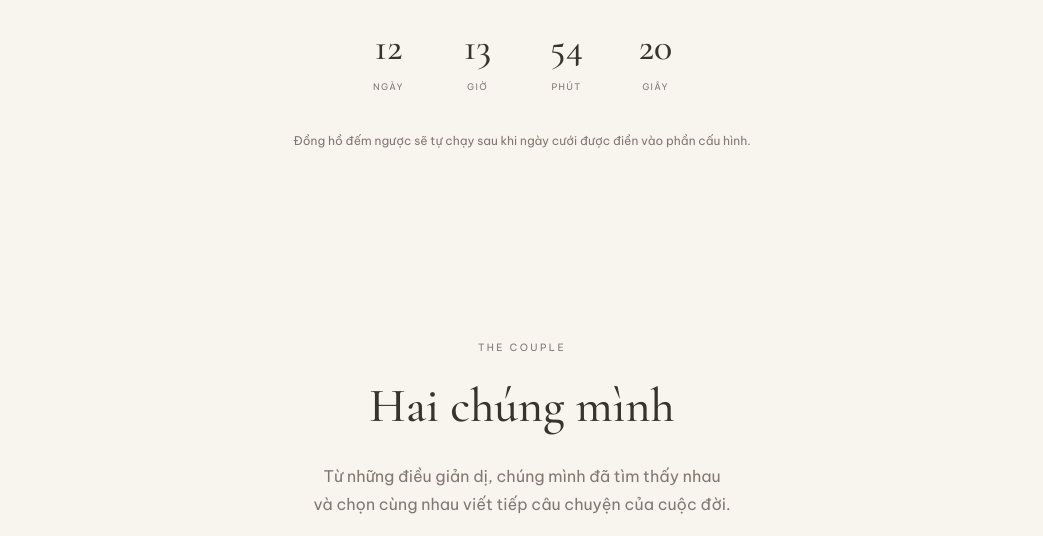
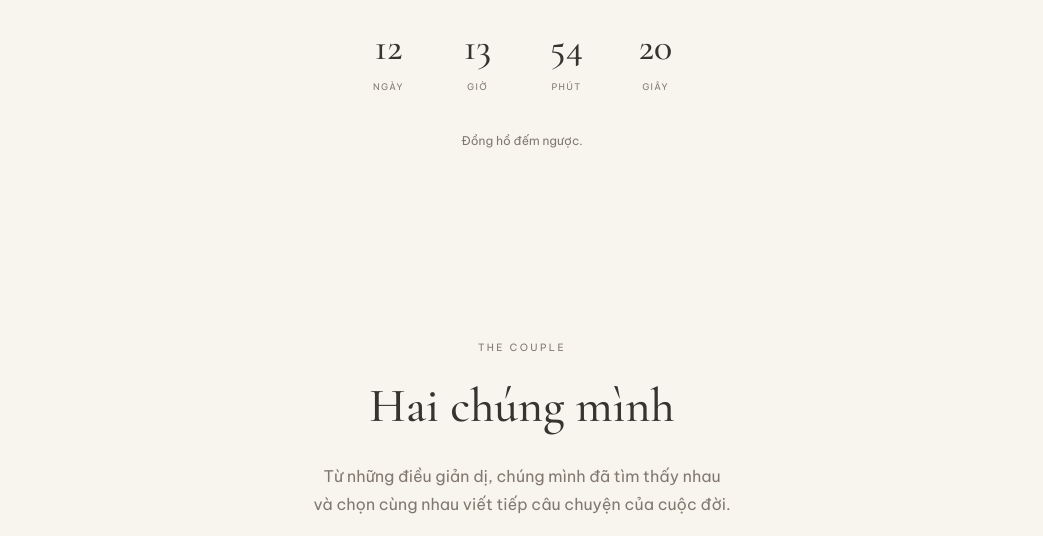
Before and after one commit to Nanh147/duc-hue, a plain HTML site: page index.html in a window 1280 px wide. Shown: the part 1220-1756 px from the top of the page, without its empty margins (118-1161 px from the left). Drawn offline with nearby package versions, Linux system fonts and the light colour scheme.

Commit message:
Update index.html

```diff
--- a/index.html
+++ b/index.html
@@ -51,7 +51,7 @@ footer{text-align:center;padding:58px 20px 70px;background:#eee8de}footer .names
  <p class="intro">Chúng mình rất hạnh phúc khi được chia sẻ khoảnh khắc ý nghĩa này cùng gia đình và những người thân yêu.<br>Hãy cùng lưu lại ngày vui của Trung Đức &amp; Trần Huệ nhé!</p>
  <div class="rule"></div><div class="eyebrow" id="dateText">Ngày cưới sẽ được cập nhật</div>
  <div class="countdown" id="countdown"><div><strong>--</strong><span>Ngày</span></div><div><strong>--</strong><span>Giờ</span></div><div><strong>--</strong><span>Phút</span></div><div><strong>--</strong><span>Giây</span></div></div>
- <p class="form-note">Đồng hồ đếm ngược sẽ tự chạy sau khi ngày cưới được điền vào phần cấu hình.</p>
+ <p class="form-note">Đồng hồ đếm ngược.</p>
 </div></section>
 <section class="section" id="story"><div class="wrap">
  <div class="eyebrow">The couple</div><h2 class="serif">Hai chúng mình</h2><p class="intro">Từ những điều giản dị, chúng mình đã tìm thấy nhau và chọn cùng nhau viết tiếp câu chuyện của cuộc đời.</p>
```
